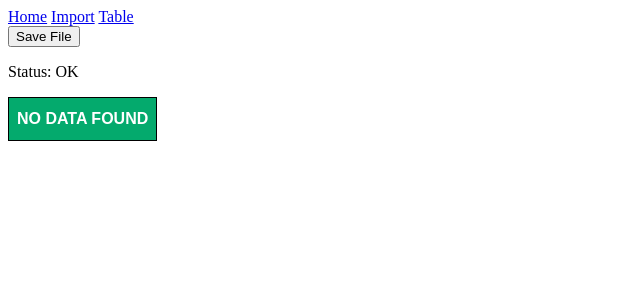
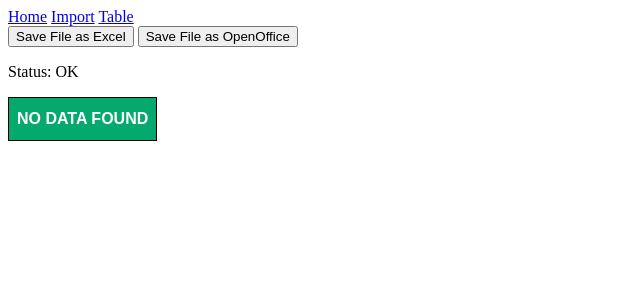
Before and after one commit to WilliamTCarroll/EasotopeFrontend, a SvelteKit app in the folder packages/gui/: page /table in a window 1280 px wide. Shown: the top 300 px of the page, without its empty margins (0-640 px from the left). Built offline with nearby package versions, Linux system fonts and the light colour scheme.

Commit message:
Add extra button for output

```diff
--- a/packages/gui/src/routes/table/+page.svelte
+++ b/packages/gui/src/routes/table/+page.svelte
@@ -45,21 +45,22 @@
             }
         }
     });
-    function print() {
-        console.log(data);
-        console.log(rows);
-    }
-    function saveFile() {
-        // TODO: SELECT FORMAT
+    /** Save the stored Samples as the given kind of Workboox */
+    function saveFile(bookType: string) {
         const options: any = {
             type: "buffer",
-            bookType: "xlsx",
+            bookType,
         };
-        writeToFile(data, getColumnConfig(), options, "out.xlsx");
+        writeToFile(data, getColumnConfig(), options, `out.${bookType}`);
     }
 </script>
 
-<button on:click={saveFile} disabled={anyErrors}>Save File</button>
+<button on:click={() => saveFile("xlsx")} disabled={anyErrors}>
+    Save File as Excel
+</button>
+<button on:click={() => saveFile("ods")} disabled={anyErrors}>
+    Save File as OpenOffice
+</button>
 <p>
     {#if anyErrors}
         Status: Please Add Notes As Required Before Save
```
